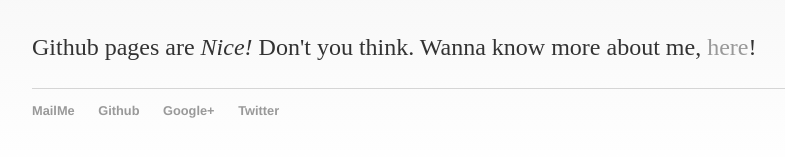
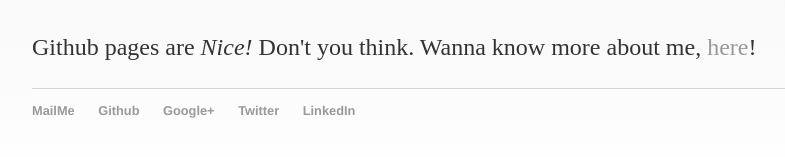
Before and after one commit to ajinkyagorad/ajinkyagorad.github.io, a Jekyll site: the page built from index.html, in a window 1280 px wide. Shown: the part 171-328 px from the top of the page, without its empty margins (160-945 px from the left). Built offline with Jekyll 4.4.1, drawn with Linux system fonts in a browser that asks for light colours.

Commit message:
Update default.html

```diff
--- a/_layouts/default.html
+++ b/_layouts/default.html
@@ -25,6 +25,7 @@
 	        		<li><a href="https://github.com/ajinkyagorad">Github</a></li>
 	        		<li><a href="https://plus.google.com/+AjinkyaGorad">Google+</a></li>
 	        		<li><a href="https://twitter.com/ajinkya_gorad">Twitter</a></li>
+	        		<li><a href="https://in.linkedin.com/in/ajinkya-gorad-4b37b9104">LinkedIn</a></li>
 				</ul>
 			</footer>
 		</body>
```
